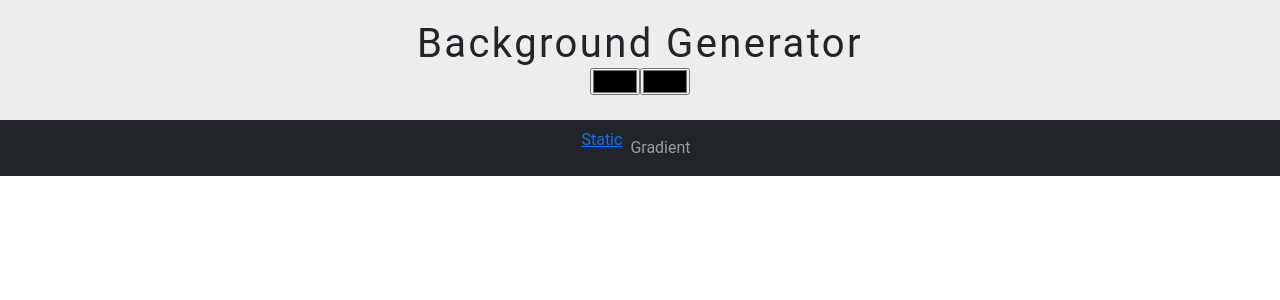
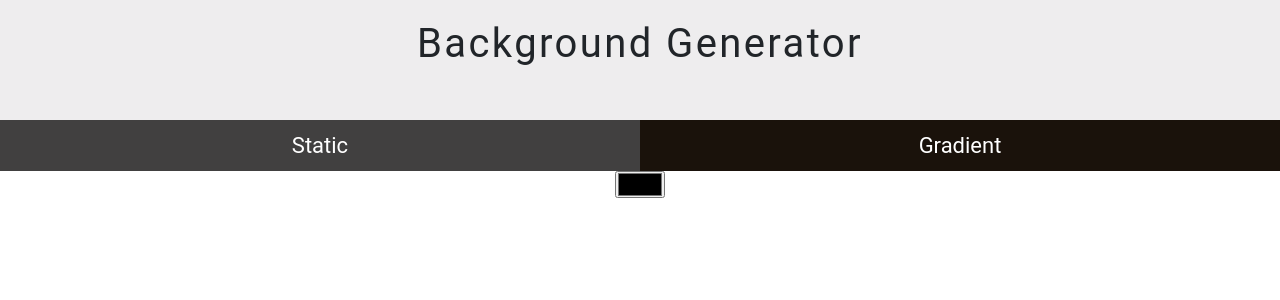
Before and after one commit to binay-tripathy/Background-Generator, a React (Create React App) app: page / in a window 1280 px wide. Shown: the top 300 px of the page. Built offline with nearby package versions, Linux system fonts and the light colour scheme.

Commit message:
Changes in header

```diff
--- a/package.json
+++ b/package.json
@@ -9,6 +9,7 @@
     "bootstrap": "^5.3.1",
     "react": "^18.2.0",
     "react-dom": "^18.2.0",
+    "react-router-dom": "^6.15.0",
     "react-scripts": "5.0.1",
     "sass": "^1.66.1",
     "web-vitals": "^2.1.4"
--- a/src/App.jsx
+++ b/src/App.jsx
@@ -1,12 +1,17 @@
+import { Routes, Route } from 'react-router-dom';
 import './App.scss';
-import Header from './components/Header/Header';
 import Navbar from './components/Navbar/Navbar';
+import Static from './components/Static/Static';
+import Gradient from './components/Gradient/Gradient';
 
 function App() {
   return (
     <>
-    <Header/>
-    <Navbar/>
+      <Navbar />
+      <Routes>
+        <Route path='/' element={<Static />} />
+        <Route path='gradient' element={<Gradient />} />
+      </Routes>
     </>
   );
 }
--- /dev/null
+++ b/src/components/Gradient/Gradient.jsx
@@ -0,0 +1,18 @@
+import React from 'react'
+
+const Gradient = () => {
+  const temp = (e) => {
+    console.log(e.target.value);
+  }
+  return (
+    <div className="colorInput">
+      <input type="color" name="color1" id="color1" onChange={temp} />
+      <span id="colorValue1"></span>
+      <input type="color" name="color2" id="color2" />
+      <span id="colorValue2"></span>
+    </div>
+
+  )
+}
+
+export default Gradient
--- a/src/components/Header/Header.jsx
+++ /dev/null
@@ -1,24 +0,0 @@
-import React from 'react'
-import './Header.scss'
-
-
-const Header = () => {
-  const temp = (e) => {
-    console.log(e.target.value);
-  }
-  return (
-    <header className="header">
-        <h1>Background Generator</h1>
-        <div className="subHead">
-            <div className="colorInput">
-                <input type="color" name="color1" id="color1" onChange={temp}/>
-                <span id="colorValue1"></span>
-                <input type="color" name="color2" id="color2"/>
-                <span id="colorValue2"></span>
-            </div>
-        </div>
-    </header>
-  )
-}
-
-export default Header
--- a/src/components/Header/Header.scss
+++ /dev/null
@@ -1,18 +0,0 @@
-header{
-    height: 15vh;
-    background-color: rgba(172, 165, 171, 0.2);
-}
-.header{
-    box-shadow: 0 0.3rem rgba(0, 0, 0,0.8);
-}
-h1, h4{
-    margin: 0 auto;
-    padding: 20px 0 0 0;
-    text-align: center;
-    font-family: 'Roboto',sans-serif;
-    letter-spacing: 0.15rem;
-    font-weight: 500;
-}
-h1{
-    font-weight: 400;
-}
--- a/src/components/Navbar/Navbar.jsx
+++ b/src/components/Navbar/Navbar.jsx
@@ -1,18 +1,24 @@
 import React from 'react'
 import './Navbar.scss'
+import { NavLink } from 'react-router-dom'
 
 const Navbar = () => {
     return (
-        <nav className="navbar navbar-expand-lg navbar-dark bg-dark">
-            <ul className="navbar-nav m-auto">
-                <li className="nav-item " >
-                    <a href="/"  activeclassname="active">Static</a>
-                </li>
-                <li className="nav-item" >
-                    <a href="/" activeclassname="active" className="nav-link">Gradient</a>
-                </li>
-            </ul>
-        </nav>
+        <>
+            <header className="header">
+                <h1>Background Generator</h1>
+            </header>
+            <div className='nav-bar'>
+                <nav>
+                    <NavLink exact="true" activeclassname="active" to='/'>
+                        Static
+                    </NavLink>
+                    <NavLink exact="true" activeclassname="active" className='about-link' to='/gradient'>
+                        Gradient
+                    </NavLink>
+                </nav>
+            </div>
+        </>
     )
 }
 
--- a/src/components/Navbar/Navbar.scss
+++ b/src/components/Navbar/Navbar.scss
@@ -1,13 +1,36 @@
-.navbar {
-  .navbar-nav {
-    .nav-item{
-        a.active {
-                background-color: rgba(255, 255, 255) !important;
-        }
+header{
+  height: 15vh;
+  background-color: rgba(172, 165, 171, 0.2);
+}
+.header{
+  box-shadow: 0 0.3rem rgba(0, 0, 0,0.8);
+}
+h1{
+  margin: 0 auto;
+  padding: 20px 0 0 0;
+  text-align: center;
+  font-family: 'Roboto',sans-serif;
+  letter-spacing: 0.15rem;
+  font-weight: 400;
+}
+.nav-bar {
+  background: #1A120B;
+  nav {
+    display: flex;
+    text-align: center;
+    left: 50%;
+    a {
+      flex-basis: 50%;
+      color: #fff;
+      font-size: 22px;
+      display: block;
+      line-height: 51px;
+      height: 51px;
+      text-decoration: none;
     }
-    // li.active {
-    //   color: black;
-    //   background: rgba(255, 255, 255) !important;
-    // }
+    a.active {
+      background: #414040;
+      color: #ffffff;
+    }
   }
 }
--- /dev/null
+++ b/src/components/Static/Static.jsx
@@ -0,0 +1,15 @@
+import React from 'react'
+
+const Static = () => {
+  const temp = (e) => {
+    console.log(e.target.value);
+  }
+  return (
+    <div className="colorInput">
+      <input type="color" name="color1" id="color1" onChange={temp} />
+      <span id="colorValue"></span>
+    </div>
+  )
+}
+
+export default Static
--- a/src/index.js
+++ b/src/index.js
@@ -5,11 +5,14 @@ import 'bootstrap/dist/js/bootstrap.js';
 import './index.scss';
 import App from './App';
 import reportWebVitals from './reportWebVitals';
+import { BrowserRouter} from 'react-router-dom';
 
 const root = ReactDOM.createRoot(document.getElementById('root'));
 root.render(
   <React.StrictMode>
+    <BrowserRouter>
     <App />
+    </BrowserRouter>
   </React.StrictMode>
 );
 
```
Also changed, not shown: src/components/Gradient/Gradient.scss (added), src/components/Static/Static.scss (added), 1 other file (tests, documents, lock files or other folders).
